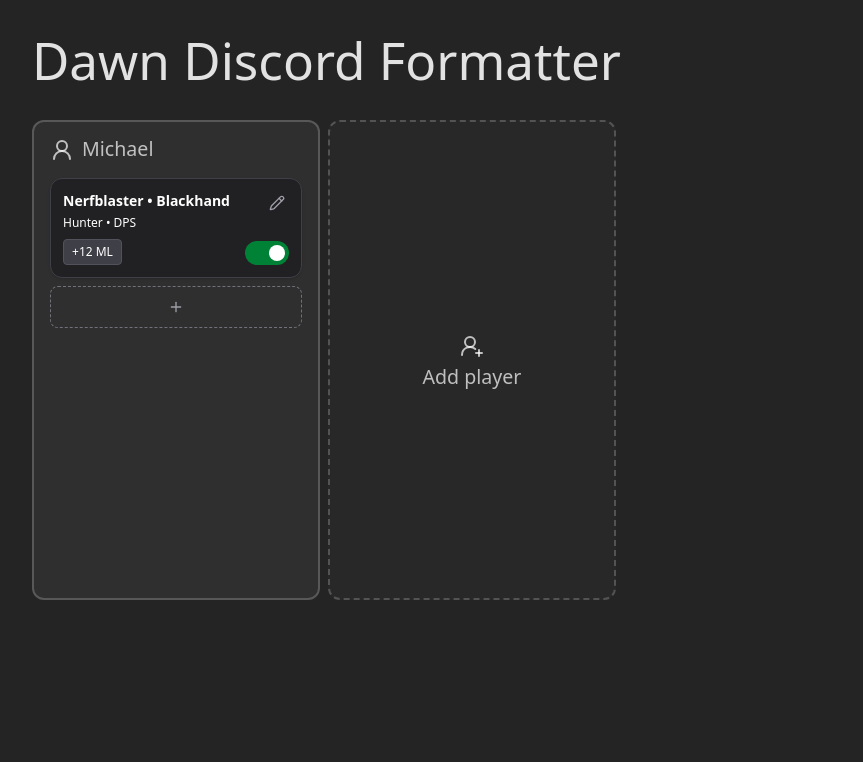
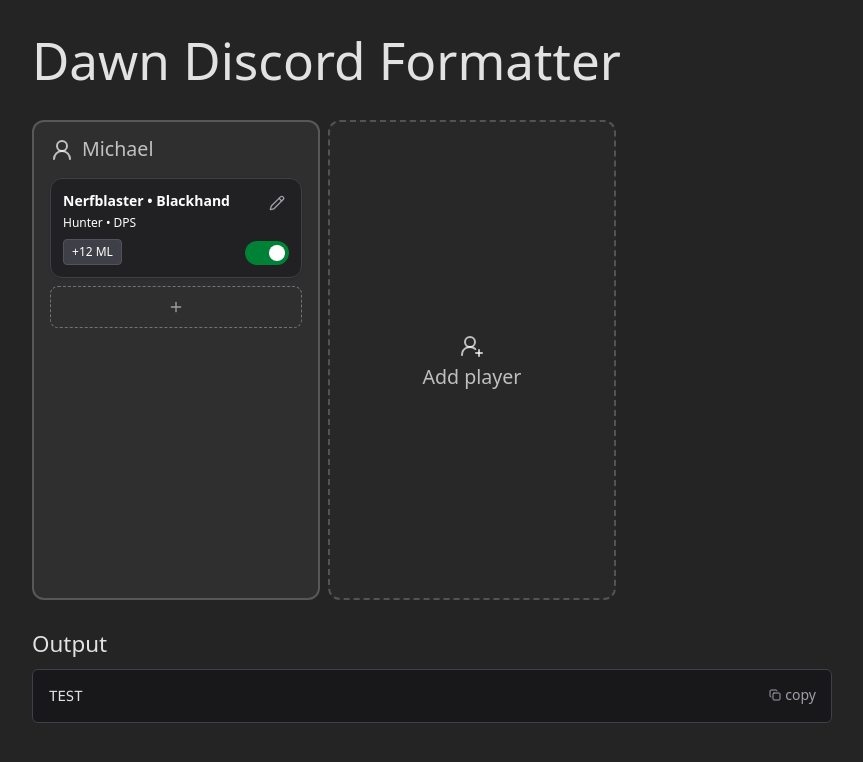
Before and after one commit to mcalihe/dawn-discord-formatter, a React (Vite) app: page / in a window 1280 px wide. Shown: the top 762 px of the page, without its empty margins (0-863 px from the left). Built offline with nearby package versions, Linux system fonts and the light colour scheme.

Commit message:
created output component

```diff
--- a/src/App.tsx
+++ b/src/App.tsx
@@ -1,6 +1,7 @@
 import { useState } from 'react'
 
 import { AddNewPlayerCard } from './components/AddNewPlayerCard'
+import { MarkdownOutput } from './components/MarkdownOutput'
 import { EditPlayerModal } from './components/modals/EditPlayerModal'
 import { PlayerCard } from './components/PlayerCard'
 import { Class } from './data/Class'
@@ -41,6 +42,7 @@ export default function App() {
   }
 
   return (
+    <div className={'flex flex-col w-full flex-1 gap-8'}>
       <div className={'flex flex-col gap-8'}>
         <h1>Dawn Discord Formatter</h1>
         <div className={'flex flex-row min-h-[30rem] gap-2'}>
@@ -69,5 +71,11 @@ export default function App() {
           />
         </div>
       </div>
+
+      <div>
+        <h2>Output</h2>
+        <MarkdownOutput value={'TEST'} className={'max-w-[50rem]'} />
+      </div>
+    </div>
   )
 }
--- /dev/null
+++ b/src/components/MarkdownOutput.tsx
@@ -0,0 +1,56 @@
+import clsx from 'clsx'
+import { Check, Copy } from 'lucide-react'
+import { useState } from 'react'
+import { useTranslation } from 'react-i18next'
+
+interface MarkdownOutputProps {
+  value: string
+  className: string
+}
+
+export const MarkdownOutput = ({ value, className }: MarkdownOutputProps) => {
+  const { t } = useTranslation()
+  const [copied, setCopied] = useState(false)
+
+  let timeout: NodeJS.Timeout | null = null
+
+  const handleCopy = () => {
+    navigator.clipboard.writeText(value)
+    setCopied(true)
+    if (timeout) {
+      clearTimeout(timeout)
+      timeout = null
+    }
+    timeout = setTimeout(() => setCopied(false), 2000)
+  }
+
+  return (
+    <div className={clsx('relative', className)}>
+      <pre
+        className="mt-3 text-sm bg-zinc-900 border border-zinc-700
+    rounded-md p-4 font-mono overflow-x-auto whitespace-pre-wrap"
+      >
+        {value}
+      </pre>
+      <button
+        onClick={handleCopy}
+        className="absolute top-2 right-2 p-1 text-zinc-400 hover:text-white transition cursor-pointer"
+        title={copied ? 'Copied!' : 'Copy to clipboard'}
+      >
+        <div className="flex text-sm justify-center items-center p-1 gap-1">
+          {copied ? (
+            <>
+              <Check className="w-3 h-3" />
+              {t('copied')}
+            </>
+          ) : (
+            <>
+              <Copy className="w-3 h-3" />
+              {t('copy')}
+            </>
+          )}
+        </div>
+      </button>
+    </div>
+  )
+}
--- a/src/index.css
+++ b/src/index.css
@@ -15,8 +15,12 @@
   -moz-osx-font-smoothing: grayscale;
 }
 
+body, #root{
+  display: flex;
+  flex:1;
+}
+
 body{
-  display: flex;
   padding: 2rem;
 }
 
```
Lines whose indentation alone changed are shown as unchanged.
